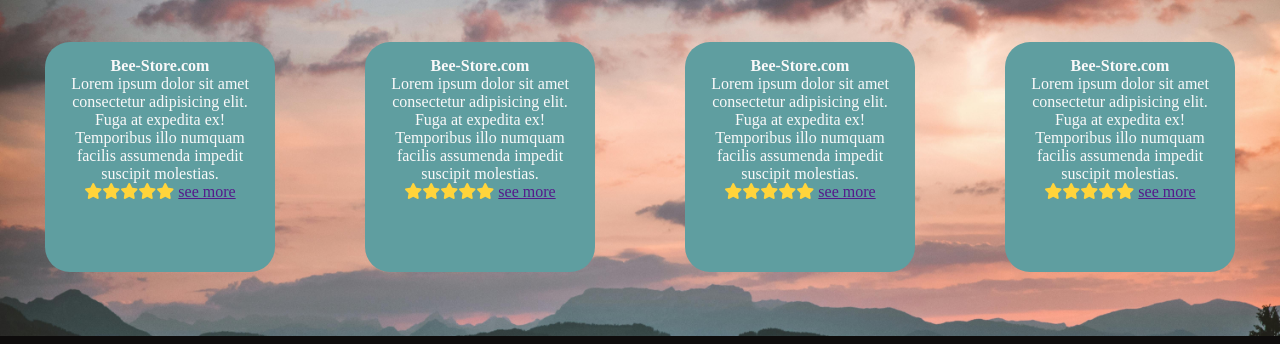
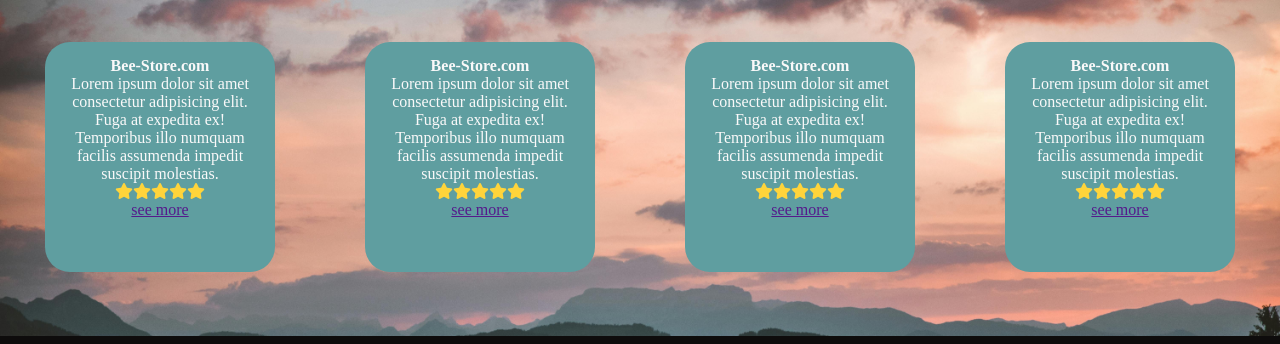
Before and after one commit to imrakim/Raw-HTML-and-CSS3-Portfolio, a plain HTML site: page Project/Project.html in a window 1280 px wide. Shown: the part 187-531 px from the top of the page. Drawn offline with Linux system fonts and the light colour scheme.

Commit message:
btn added

```diff
--- a/Project/Project.html
+++ b/Project/Project.html
@@ -28,7 +28,7 @@
                     style="color: #FFD43B;"></i><i class="fa-solid fa-star" style="color: #FFD43B;"></i><i
                     class="fa-solid fa-star" style="color: #FFD43B;"></i><i class="fa-solid fa-star"
                     style="color: #FFD43B;"></i></span>
-                    <a href=""><span>see more</span></a>
+                    <p class="btn"><a href="">see more</a></p>
         </div>
         <div class="card-b">
             <strong class="center">Bee-Store.com</strong>
@@ -38,7 +38,7 @@
                     style="color: #FFD43B;"></i><i class="fa-solid fa-star" style="color: #FFD43B;"></i><i
                     class="fa-solid fa-star" style="color: #FFD43B;"></i><i class="fa-solid fa-star"
                     style="color: #FFD43B;"></i></span>
-                    <a href=""><span>see more</span></a>
+                    <p class="btn"><a href="">see more</a></p>
         </div>
         <div class="card-c">
             <strong class="center">Bee-Store.com</strong>
@@ -48,7 +48,7 @@
                     style="color: #FFD43B;"></i><i class="fa-solid fa-star" style="color: #FFD43B;"></i><i
                     class="fa-solid fa-star" style="color: #FFD43B;"></i><i class="fa-solid fa-star"
                     style="color: #FFD43B;"></i></span>
-                    <a href=""><span>see more</span></a>
+                    <p class="btn"><a href="">see more</a></p>
         </div>
         <div class="card-d">
             <strong class="center">Bee-Store.com</strong>
@@ -58,7 +58,7 @@
                     style="color: #FFD43B;"></i><i class="fa-solid fa-star" style="color: #FFD43B;"></i><i
                     class="fa-solid fa-star" style="color: #FFD43B;"></i><i class="fa-solid fa-star"
                     style="color: #FFD43B;"></i></span>
-                    <a href=""><span>see more</span></a>
+                    <p class="btn"><a href="">see more</a></p>
         </div>
     </div>
     <footer>
```
